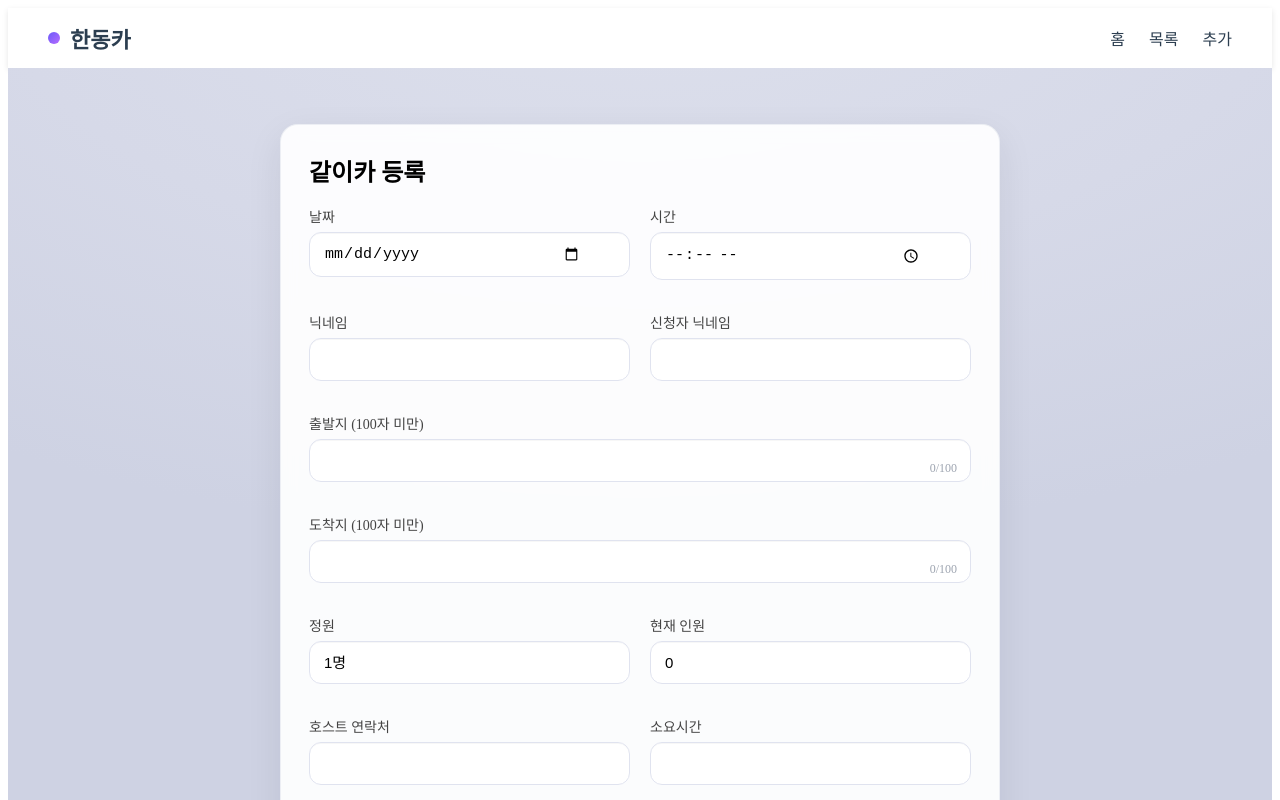
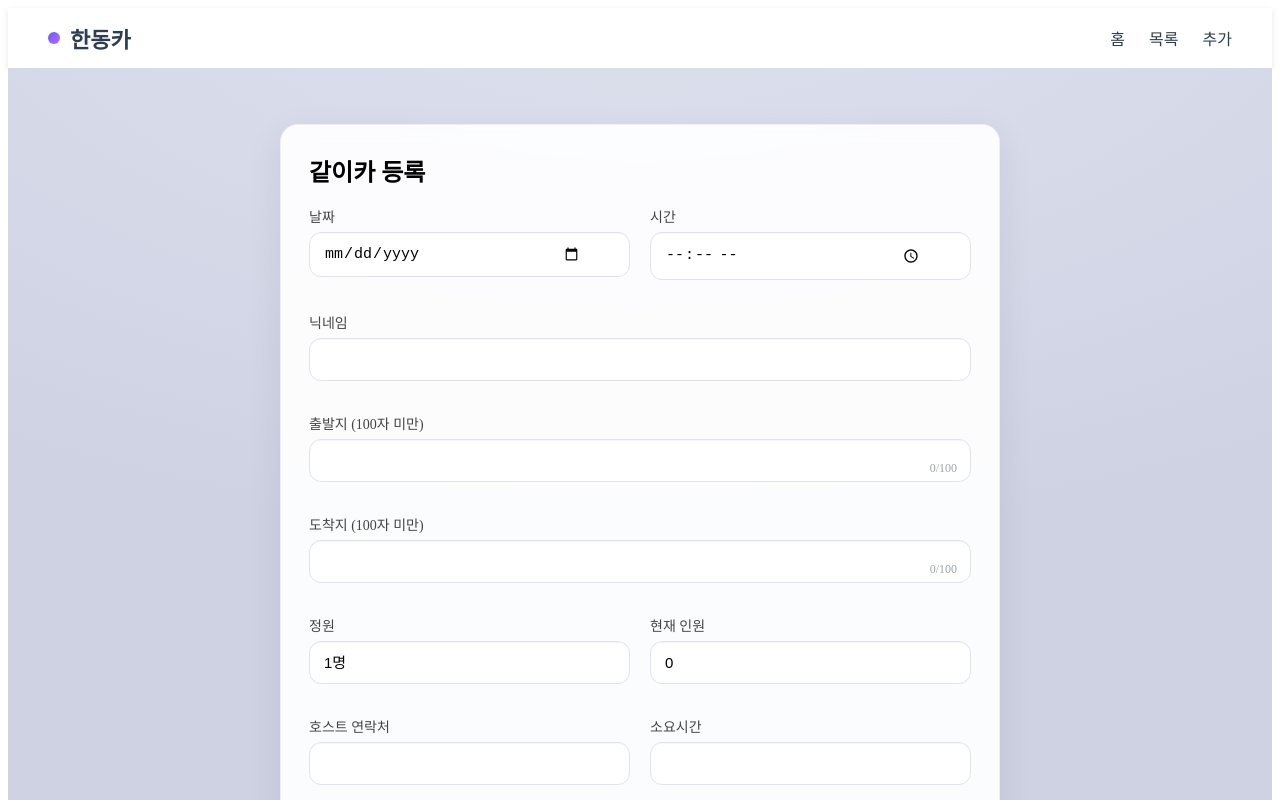
Before and after one commit to zzuniy/HandongCar_my, a React (Create React App) app: page /create in a window 1280 px wide. Shown: the top 800 px of the page. Built offline with nearby package versions, Linux system fonts and the light colour scheme; no server answers.

Commit message:
get only host_nickname from create page

```diff
--- a/src/pages/create.jsx
+++ b/src/pages/create.jsx
@@ -85,15 +85,11 @@ export default function CreatePage(){
             </div>
           </div>
 
-          {/* 닉네임(호스트/신청자) */}
+          {/* 닉네임(호스트) */}
           <div className={styles.row2}>
             <div className={styles.field}>
               <label htmlFor="host_nickname" className={styles.label}>닉네임</label>
               <input id="host_nickname" className={styles.input} name="host_nickname" value={form.host_nickname} onChange={onChange} maxLength={30} disabled={submitting}/>
-            </div>
-            <div className={styles.field}>
-              <label htmlFor="participant_nickname" className={styles.label}>신청자 닉네임</label>
-              <input id="participant_nickname" className={styles.input} name="participant_nickname" value={form.participant_nickname} onChange={onChange} maxLength={30} disabled={submitting}/>
             </div>
           </div>
 
```
